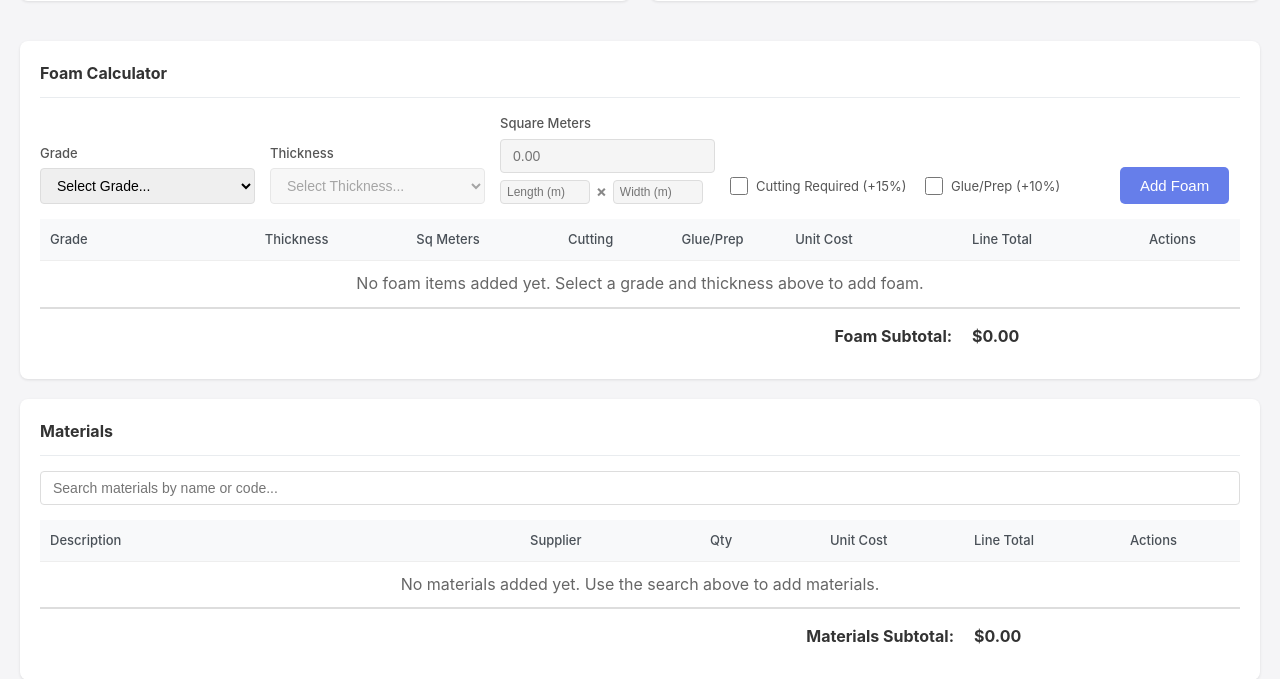
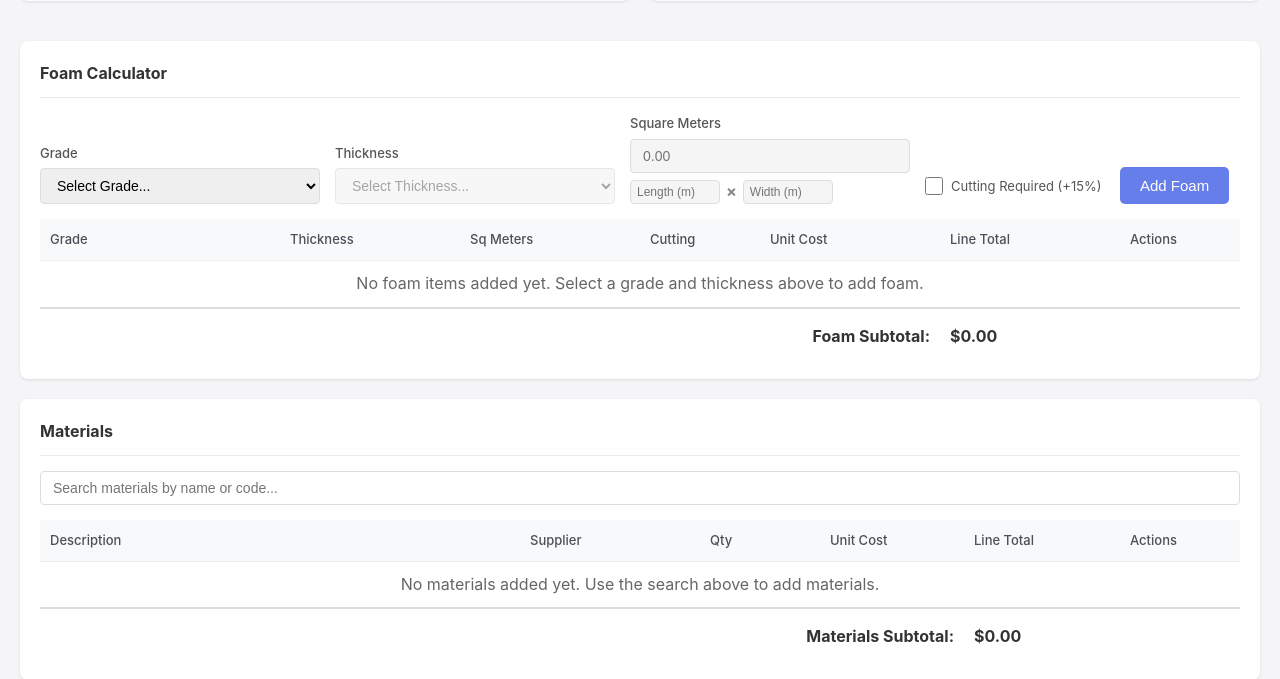
Before and after one commit to jtbnz/work_track, a PHP site: page /quoteBuilder.php in a window 1280 px wide. Shown: the part 807-1486 px from the top of the page. Run offline with PHP 8.4, Linux system fonts and the light colour scheme; the visitor is signed in with stand-in values (Sample User, id 1); some libraries are stand-ins or nearby versions.

Commit message:
Revert "feat: Add glue/prep required functionality and fee to foam quoting"
This reverts commit 7c4197a31222a3bd67f858c38842a02944142eaa.

```diff
--- a/includes/models/Quote.php
+++ b/includes/models/Quote.php
@@ -320,7 +320,6 @@ class Quote {
                         'sheet_area' => $foam['sheet_area'],
                         'square_meters' => $foam['square_meters'],
                         'cutting_required' => $foam['cutting_required'],
-                        'glue_prep_required' => $foam['glue_prep_required'],
                         'unit_cost' => $foam['unit_cost'],
                         'line_total' => $foam['line_total'],
                         'sort_order' => $foam['sort_order']
@@ -753,8 +752,7 @@ class Quote {
             $data['sheet_cost'] ?? 0,
             $data['sheet_area'] ?? 3.91,
             $data['square_meters'],
-            $data['cutting_required'] ?? false,
-            $data['glue_prep_required'] ?? false
+            $data['cutting_required'] ?? false
         );
 
         $id = $this->db->insert('quote_foam', [
@@ -766,7 +764,6 @@ class Quote {
             'sheet_area' => $data['sheet_area'] ?? 3.91,
             'square_meters' => $data['square_meters'],
             'cutting_required' => ($data['cutting_required'] ?? 0) ? 1 : 0,
-            'glue_prep_required' => ($data['glue_prep_required'] ?? 0) ? 1 : 0,
             'unit_cost' => $calculation['unit_cost'],
             'line_total' => $calculation['line_total'],
             'sort_order' => $sortOrder
@@ -784,15 +781,14 @@ class Quote {
      */
     public function updateFoam($foamId, $data) {
         // Recalculate if needed
-        if (isset($data['square_meters']) || isset($data['cutting_required']) || isset($data['glue_prep_required'])) {
+        if (isset($data['square_meters']) || isset($data['cutting_required'])) {
             $foam = $this->db->fetchOne("SELECT * FROM quote_foam WHERE id = :id", ['id' => $foamId]);
             if ($foam) {
                 $calculation = $this->calculateFoamCost(
                     $data['sheet_cost'] ?? $foam['sheet_cost'],
                     $data['sheet_area'] ?? $foam['sheet_area'],
                     $data['square_meters'] ?? $foam['square_meters'],
-                    $data['cutting_required'] ?? $foam['cutting_required'],
-                    $data['glue_prep_required'] ?? $foam['glue_prep_required']
+                    $data['cutting_required'] ?? $foam['cutting_required']
                 );
                 $data['unit_cost'] = $calculation['unit_cost'];
                 $data['line_total'] = $calculation['line_total'];
@@ -835,13 +831,12 @@ class Quote {
 
     /**
      * Calculate foam cost based on formula:
-     * (cost_per_sqm × quantity × markup) × (1 + cutting_fee) × (1 + glue_prep_fee)
+     * (cost_per_sqm × quantity × markup) × (1 + cutting_fee)
      */
-    public function calculateFoamCost($sheetCost, $sheetArea, $squareMeters, $cuttingRequired = false, $gluePrepRequired = false) {
+    public function calculateFoamCost($sheetCost, $sheetArea, $squareMeters, $cuttingRequired = false) {
         // Get settings
         $markup = (float)$this->getSetting('foam_markup_multiplier', 2);
         $cuttingFee = (float)$this->getSetting('foam_cutting_fee_percent', 15);
-        $gluePrepFee = (float)$this->getSetting('foam_glue_prep_fee_percent', 10);
 
         // Cost per square meter (base cost)
         $costPerSqM = $sheetArea > 0 ? $sheetCost / $sheetArea : 0;
@@ -849,7 +844,7 @@ class Quote {
         // Apply markup to get unit cost (cost per m² after markup)
         $unitCost = $costPerSqM * $markup;
 
-        // Calculate line total (before fees)
+        // Calculate line total (before cutting fee)
         $lineTotal = $unitCost * $squareMeters;
 
         // Apply cutting fee if required
@@ -857,17 +852,11 @@ class Quote {
             $lineTotal *= (1 + $cuttingFee / 100);
         }
 
-        // Apply glue/prep fee if required
-        if ($gluePrepRequired) {
-            $lineTotal *= (1 + $gluePrepFee / 100);
-        }
-
         return [
             'unit_cost' => round($unitCost, 2),
             'line_total' => round($lineTotal, 2),
             'markup' => $markup,
-            'cutting_fee_percent' => $cuttingFee,
-            'glue_prep_fee_percent' => $gluePrepFee
+            'cutting_fee_percent' => $cuttingFee
         ];
     }
 
--- a/quoteBuilder.php
+++ b/quoteBuilder.php
@@ -85,8 +85,7 @@ if ($_SERVER['REQUEST_METHOD'] === 'POST' && $isEditable) {
                         $quoteModel->addFoam($quoteId, [
                             'foam_product_id' => (int)$foam['foam_product_id'],
                             'square_meters' => (float)$foam['square_meters'],
-                            'cutting_required' => isset($foam['cutting_required']) ? 1 : 0,
-                        'glue_prep_required' => isset($foam['glue_prep_required']) ? 1 : 0
+                            'cutting_required' => isset($foam['cutting_required']) ? 1 : 0
                         ]);
                     }
                 }
@@ -136,8 +135,7 @@ if ($_SERVER['REQUEST_METHOD'] === 'POST' && $isEditable) {
                         $quoteModel->addFoam($quote['id'], [
                             'foam_product_id' => (int)$foam['foam_product_id'],
                             'square_meters' => (float)$foam['square_meters'],
-                            'cutting_required' => isset($foam['cutting_required']) ? 1 : 0,
-                        'glue_prep_required' => isset($foam['glue_prep_required']) ? 1 : 0
+                            'cutting_required' => isset($foam['cutting_required']) ? 1 : 0
                         ]);
                     }
                 }
@@ -212,8 +210,6 @@ $foamMarkup = $db->fetchOne("SELECT setting_value FROM settings WHERE setting_ke
 $foamMarkup = $foamMarkup ? (float)$foamMarkup['setting_value'] : 2;
 $foamCuttingFee = $db->fetchOne("SELECT setting_value FROM settings WHERE setting_key = 'foam_cutting_fee_percent'");
 $foamCuttingFee = $foamCuttingFee ? (float)$foamCuttingFee['setting_value'] : 15;
-$foamGluePrepFee = $db->fetchOne("SELECT setting_value FROM settings WHERE setting_key = 'foam_glue_prep_fee_percent'");
-$foamGluePrepFee = $foamGluePrepFee ? (float)$foamGluePrepFee['setting_value'] : 10;
 
 // Get company name for email subject
 $companyNameRow = $db->fetchOne("SELECT setting_value FROM settings WHERE setting_key = 'company_name'");
@@ -413,13 +409,6 @@ $companyName = $companyNameRow ? $companyNameRow['setting_value'] : 'Our Company
                         <label for="foamCuttingRequired">Cutting Required (+<?php echo $foamCuttingFee; ?>%)</label>
                     </div>
                 </div>
-                <div class="form-group foam-cutting-group">
-                    <label>&nbsp;</label>
-                    <div class="checkbox-wrapper">
-                        <input type="checkbox" id="foamGluePrepRequired">
-                        <label for="foamGluePrepRequired">Glue/Prep (+<?php echo $foamGluePrepFee; ?>%)</label>
-                    </div>
-                </div>
                 <div class="form-group">
                     <label>&nbsp;</label>
                     <button type="button" id="addFoamBtn" class="btn btn-primary" disabled>Add Foam</button>
@@ -439,15 +428,14 @@ $companyName = $companyNameRow ? $companyNameRow['setting_value'] : 'Our Company
         <table class="foam-table">
             <thead>
                 <tr>
-                    <th style="width: 17%;">Grade</th>
-                    <th style="width: 12%;">Thickness</th>
-                    <th style="width: 12%;">Sq Meters</th>
-                    <th style="width: 9%;">Cutting</th>
-                    <th style="width: 9%;">Glue/Prep</th>
-                    <th style="width: 14%;">Unit Cost</th>
-                    <th style="width: 14%;">Line Total</th>
+                    <th style="width: 20%;">Grade</th>
+                    <th style="width: 15%;">Thickness</th>
+                    <th style="width: 15%;">Sq Meters</th>
+                    <th style="width: 10%;">Cutting</th>
+                    <th style="width: 15%;">Unit Cost</th>
+                    <th style="width: 15%;">Line Total</th>
                     <?php if ($isEditable): ?>
-                        <th style="width: 8%;">Actions</th>
+                        <th style="width: 10%;">Actions</th>
                     <?php endif; ?>
                 </tr>
             </thead>
@@ -474,12 +462,6 @@ $companyName = $companyNameRow ? $companyNameRow['setting_value'] : 'Our Company
                                     <input type="hidden" name="foam[<?php echo $idx; ?>][cutting_required]" value="1">
                                 <?php endif; ?>
                             </td>
-                            <td>
-                                <?php echo $foam['glue_prep_required'] ? 'Yes' : 'No'; ?>
-                                <?php if ($foam['glue_prep_required']): ?>
-                                    <input type="hidden" name="foam[<?php echo $idx; ?>][glue_prep_required]" value="1">
-                                <?php endif; ?>
-                            </td>
                             <td>$<?php echo number_format($foam['unit_cost'], 2); ?>/m²</td>
                             <td class="foam-line-total">$<?php echo number_format($foam['line_total'], 2); ?></td>
                             <?php if ($isEditable): ?>
@@ -491,7 +473,7 @@ $companyName = $companyNameRow ? $companyNameRow['setting_value'] : 'Our Company
                     <?php endforeach; ?>
                 <?php else: ?>
                     <tr class="no-foam">
-                        <td colspan="<?php echo $isEditable ? 8 : 7; ?>" style="text-align: center; color: #666;">
+                        <td colspan="<?php echo $isEditable ? 7 : 6; ?>" style="text-align: center; color: #666;">
                             No foam items added yet. Select a grade and thickness above to add foam.
                         </td>
                     </tr>
@@ -499,7 +481,7 @@ $companyName = $companyNameRow ? $companyNameRow['setting_value'] : 'Our Company
             </tbody>
             <tfoot>
                 <tr>
-                    <td colspan="<?php echo $isEditable ? 6 : 5; ?>" style="text-align: right;"><strong>Foam Subtotal:</strong></td>
+                    <td colspan="<?php echo $isEditable ? 5 : 4; ?>" style="text-align: right;"><strong>Foam Subtotal:</strong></td>
                     <td colspan="<?php echo $isEditable ? 2 : 2; ?>"><strong id="foamSubtotal">$<?php echo number_format($quote['subtotal_foam'] ?? 0, 2); ?></strong></td>
                 </tr>
             </tfoot>
@@ -1306,7 +1288,6 @@ document.addEventListener('DOMContentLoaded', function() {
     const gstRate = <?php echo $gstRate; ?>;
     const foamMarkup = <?php echo $foamMarkup; ?>;
     const foamCuttingFee = <?php echo $foamCuttingFee; ?>;
-    const foamGluePrepFee = <?php echo $foamGluePrepFee; ?>;
 
 
     // Labour calculation
@@ -1725,7 +1706,6 @@ document.addEventListener('DOMContentLoaded', function() {
     const foamCuttingCheckbox = document.getElementById('foamCuttingRequired');
     const addFoamBtn = document.getElementById('addFoamBtn');
     const foamPricePreview = document.getElementById('foamPricePreview');
-    const foamGluePrepCheckbox = document.getElementById('foamGluePrepRequired');
     const foamLengthInput = document.getElementById('foamLength');
     const foamWidthInput = document.getElementById('foamWidth');
     const foamAreaResult = document.getElementById('foamAreaResult');
@@ -1799,9 +1779,6 @@ document.addEventListener('DOMContentLoaded', function() {
         if (foamCuttingCheckbox) {
             foamCuttingCheckbox.addEventListener('change', updateFoamPricePreview);
         }
-        if (foamGluePrepCheckbox) {
-            foamGluePrepCheckbox.addEventListener('change', updateFoamPricePreview);
-        }
 
         function calculateFoamArea() {
             const length = parseFloat(foamLengthInput.value) || 0;
@@ -1828,7 +1805,6 @@ document.addEventListener('DOMContentLoaded', function() {
 
             const sqMeters = parseFloat(foamSqMetersInput.value) || 0;
             const cuttingRequired = foamCuttingCheckbox ? foamCuttingCheckbox.checked : false;
-            const gluePrepRequired = foamGluePrepCheckbox ? foamGluePrepCheckbox.checked : false;
 
             const costPerSqM = selectedFoamProduct.sheetCost / selectedFoamProduct.sheetArea;
             const sellPerSqM = costPerSqM * foamMarkup;
@@ -1836,10 +1812,6 @@ document.addEventListener('DOMContentLoaded', function() {
 
             if (cuttingRequired) {
                 estTotal *= (1 + foamCuttingFee / 100);
-            }
-
-            if (gluePrepRequired) {
-                estTotal *= (1 + foamGluePrepFee / 100);
             }
 
             document.getElementById('foamSheetCost').textContent = selectedFoamProduct.sheetCost.toFixed(2);
@@ -1856,7 +1828,6 @@ document.addEventListener('DOMContentLoaded', function() {
 
             const sqMeters = parseFloat(foamSqMetersInput.value);
             const cuttingRequired = foamCuttingCheckbox ? foamCuttingCheckbox.checked : false;
-            const gluePrepRequired = foamGluePrepCheckbox ? foamGluePrepCheckbox.checked : false;
 
             const costPerSqM = selectedFoamProduct.sheetCost / selectedFoamProduct.sheetArea;
             const sellPerSqM = costPerSqM * foamMarkup;
@@ -1864,10 +1835,6 @@ document.addEventListener('DOMContentLoaded', function() {
 
             if (cuttingRequired) {
                 lineTotal *= (1 + foamCuttingFee / 100);
-            }
-
-            if (gluePrepRequired) {
-                lineTotal *= (1 + foamGluePrepFee / 100);
             }
 
             addFoamToTable({
@@ -1876,7 +1843,6 @@ document.addEventListener('DOMContentLoaded', function() {
                 thickness: selectedFoamProduct.thickness,
                 sqMeters: sqMeters,
                 cuttingRequired: cuttingRequired,
-                gluePrepRequired: gluePrepRequired,
                 unitCost: sellPerSqM,
                 lineTotal: lineTotal
             });
@@ -1891,7 +1857,6 @@ document.addEventListener('DOMContentLoaded', function() {
             if (foamWidthInput) { foamWidthInput.value = ''; foamWidthInput.disabled = true; }
             if (foamAreaResult) foamAreaResult.textContent = '';
             if (foamCuttingCheckbox) foamCuttingCheckbox.checked = false;
-            if (foamGluePrepCheckbox) foamGluePrepCheckbox.checked = false;
             addFoamBtn.disabled = true;
             foamPricePreview.style.display = 'none';
             selectedFoamProduct = null;
@@ -1928,10 +1893,6 @@ document.addEventListener('DOMContentLoaded', function() {
                 ${foam.cuttingRequired ? 'Yes' : 'No'}
                 ${foam.cuttingRequired ? `<input type="hidden" name="foam[${idx}][cutting_required]" value="1">` : ''}
             </td>
-            <td>
-                ${foam.gluePrepRequired ? 'Yes' : 'No'}
-                ${foam.gluePrepRequired ? `<input type="hidden" name="foam[${idx}][glue_prep_required]" value="1">` : ''}
-            </td>
             <td>$${foam.unitCost.toFixed(2)}/m²</td>
             <td class="foam-line-total">$${foam.lineTotal.toFixed(2)}</td>
             <td>
@@ -1957,7 +1918,7 @@ document.addEventListener('DOMContentLoaded', function() {
                 if (tbody.querySelectorAll('tr[data-foam-idx]').length === 0) {
                     const emptyRow = document.createElement('tr');
                     emptyRow.className = 'no-foam';
-                    emptyRow.innerHTML = '<td colspan="8" style="text-align: center; color: #666;">No foam items added yet. Select a grade and thickness above to add foam.</td>';
+                    emptyRow.innerHTML = '<td colspan="7" style="text-align: center; color: #666;">No foam items added yet. Select a grade and thickness above to add foam.</td>';
                     tbody.appendChild(emptyRow);
                 }
             });
```
Also changed, not shown: includes/pdf/QuotePdf.php (+10 -13 lines), quotingSettings.php (+2 -10 lines), database/migrations/017_add_glue_prep_to_foam.sql (deleted).
